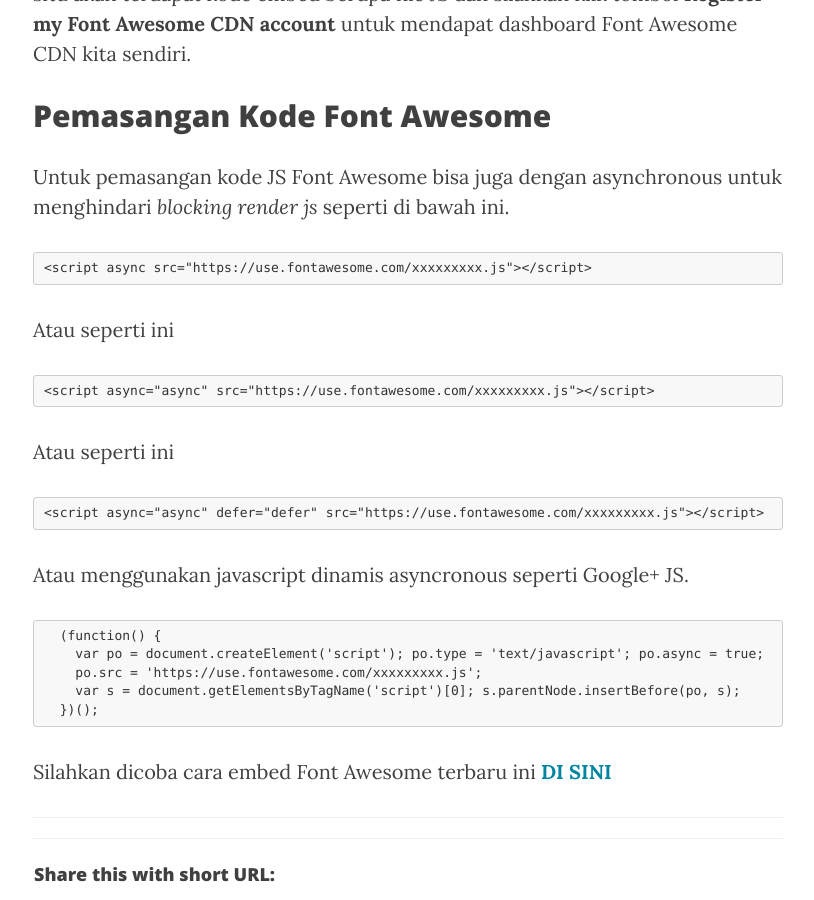
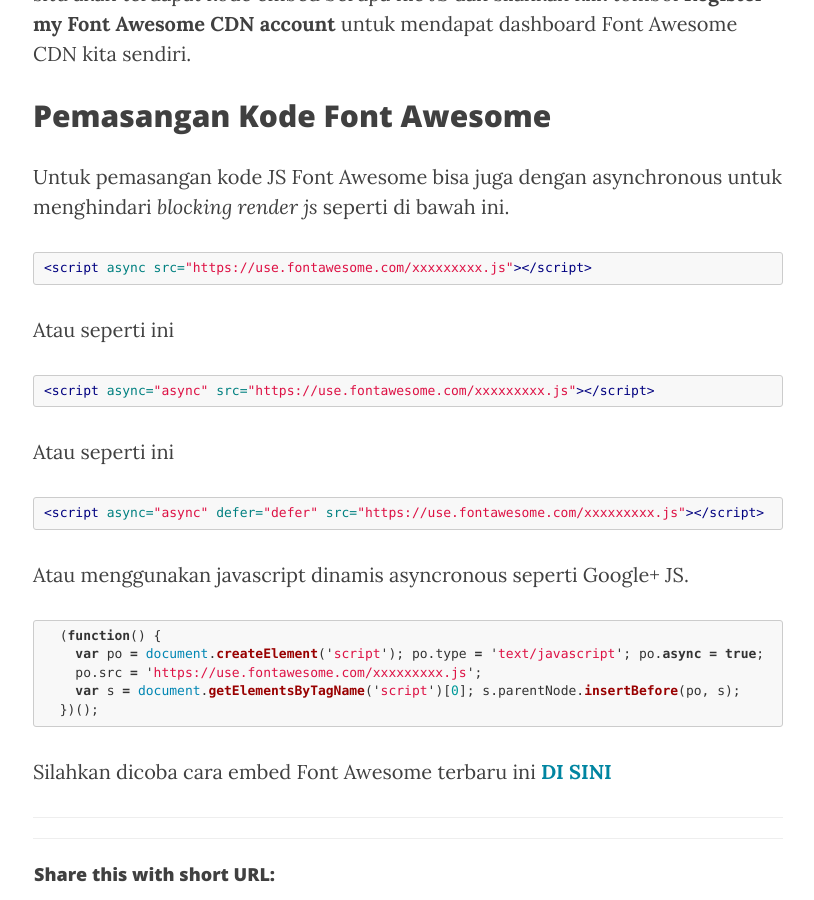
Before and after one commit to KompiAjaib/kompiajaib.github.io, a Jekyll site: the page built from _posts/2016-06-07-font-awesome.markdown, in a window 1280 px wide and 900 px high, scrolled down 1511 px. Shown: the whole window, without its empty margins (232-1046 px from the left). Built offline with Jekyll 4.4.1, drawn with Linux system fonts in a browser that asks for light colours; nearby versions of some CDN libraries; comment, search, counter and statistics services are not loaded.

Commit message:
Update 2016-06-07-font-awesome.markdown

````diff
--- a/_posts/2016-06-07-font-awesome.markdown
+++ b/_posts/2016-06-07-font-awesome.markdown
@@ -26,25 +26,25 @@ Silahkan dicoba dengan memasukan email Anda pada input email di halaman **Get St
 
 Untuk pemasangan kode JS Font Awesome bisa juga dengan asynchronous untuk menghindari *blocking render js* seperti di bawah ini.
 
-```
+```html
 <script async src="https://use.fontawesome.com/xxxxxxxxx.js"></script>
 ```
 
 Atau seperti ini
 
-```
+```html
 <script async="async" src="https://use.fontawesome.com/xxxxxxxxx.js"></script>
 ```
 
 Atau seperti ini
 
-```
+```html
 <script async="async" defer="defer" src="https://use.fontawesome.com/xxxxxxxxx.js"></script>
 ```
 
 Atau menggunakan javascript dinamis asyncronous seperti Google+ JS.
 
-```
+```javascript
   (function() {
     var po = document.createElement('script'); po.type = 'text/javascript'; po.async = true;
     po.src = 'https://use.fontawesome.com/xxxxxxxxx.js';
````
